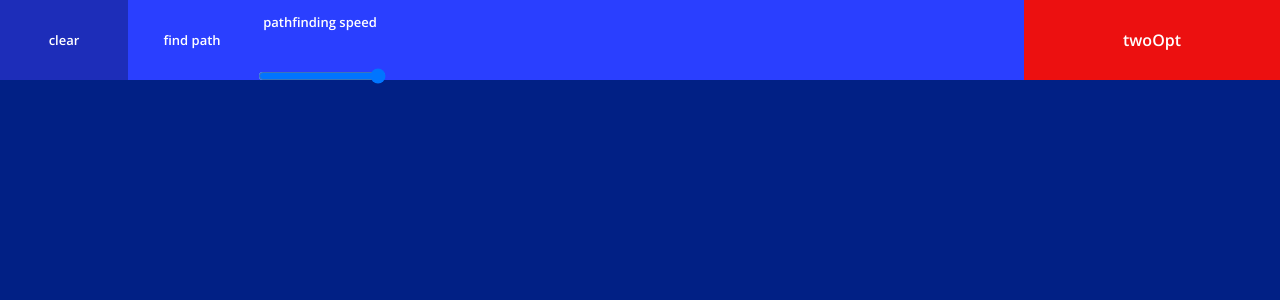
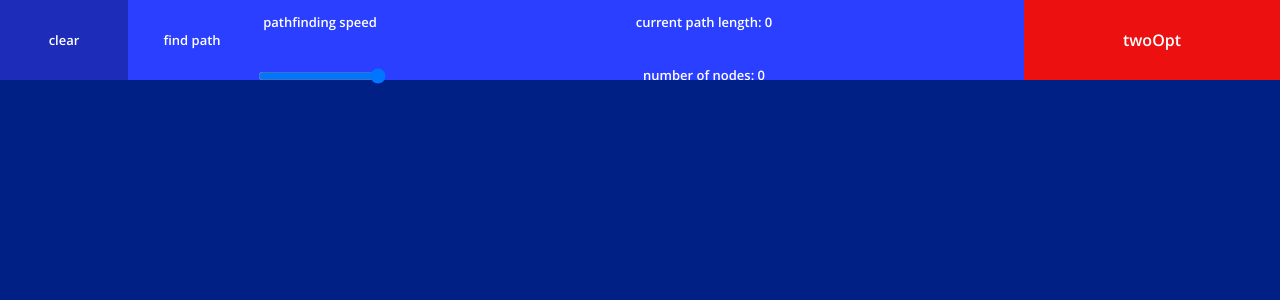
Before and after one commit to angusjoshi/tsp, a React (Create React App) app: page / in a window 1280 px wide. Shown: the top 300 px of the page. Built offline with nearby package versions, Linux system fonts and the light colour scheme.

Commit message:
added nodecount tracking and pathdist tracking

```diff
--- a/src/component/App.js
+++ b/src/component/App.js
@@ -1,11 +1,12 @@
 import "./App.css";
-import React, { useState } from "react";
+import React, { useCallback, useState } from "react";
 import MainArea from "./MainArea";
 import MenuBar from "./MenuBar";
 import {
   nearestNeighbor,
   swapHeuristic,
   twoOptHeuristic,
+  tourValue,
 } from "../logic/FindPath";
 
 function App() {
@@ -15,7 +16,7 @@ function App() {
   const [pathFinding, setPathFinding] = useState(false);
   const [pathSpeed, setPathSpeed] = useState(5);
   const availAlgos = ["twoOpt", "nearestNeighbor"];
-
+  const pathLength = useCallback(() => tourValue(circles, path), [path])
   const handleSliderChange  = event => {
     setPathSpeed(event.target.valueAsNumber);
   }
@@ -59,6 +60,8 @@ function App() {
         handleDropdownClick={handleDropdownClick}
         pathFinding={pathFinding}
         handleSliderChange={handleSliderChange}
+        pathLength={pathLength()}
+        nNodes={circles.length}
       />
       <MainArea
         handleClick={handleMainAreaClick}
--- a/src/component/MenuBar.js
+++ b/src/component/MenuBar.js
@@ -11,7 +11,7 @@ function MenuBar(props) {
             <Button className="clear-button" onClick={props.clear} text={"clear"} disable={props.pathFinding} />
             <Button className="find-path-button" onClick={props.findPath} text={"find path"} disable={props.pathFinding} />
             <Slider className="slider" handleChange={props.handleSliderChange} />
-            <Stats />
+            <Stats pathLength={props.pathLength} nNodes={props.nNodes}/>
             <Dropdown className="dropdown" algorithms={props.algorithms} selectedAlgo={props.selectedAlgo} handleDropdownClick={props.handleDropdownClick} disable={props.pathFinding}/>
         </div>
 
--- a/src/component/Stats.js
+++ b/src/component/Stats.js
@@ -1,8 +1,11 @@
 import './Stats.css'
-function Stats() {
+function Stats(props) {
 
     return (
-        <div className="stats-div"></div>
+        <div className="stats-div">
+            <p>current path length: {props.pathLength}</p>
+            <p>number of nodes: {props.nNodes}</p>
+        </div>
     );
 }
 export default Stats;
--- a/src/logic/FindPath.js
+++ b/src/logic/FindPath.js
@@ -138,7 +138,8 @@ const reverse = (path, i, j) => {
 // const antColonyOpt = async(circles, setPath, pathSpeed) {
 
 // }
-const tourValue = (dists, path) => {
+const tourValue = (circles, path) => {
+    const dists = getDists(circles);
     if(path.length <= 1) return 0;
     let total = dists[path[0]][path[path.length - 1]];
     for(let i = 1; i < path.length; i++) {
@@ -147,4 +148,4 @@ const tourValue = (dists, path) => {
     return total;
 }
 const sleep = ms => new Promise(resolve => setTimeout(resolve, ms));
-export { nearestNeighbor, swapHeuristic, twoOptHeuristic };
+export { nearestNeighbor, swapHeuristic, twoOptHeuristic, tourValue };
```
